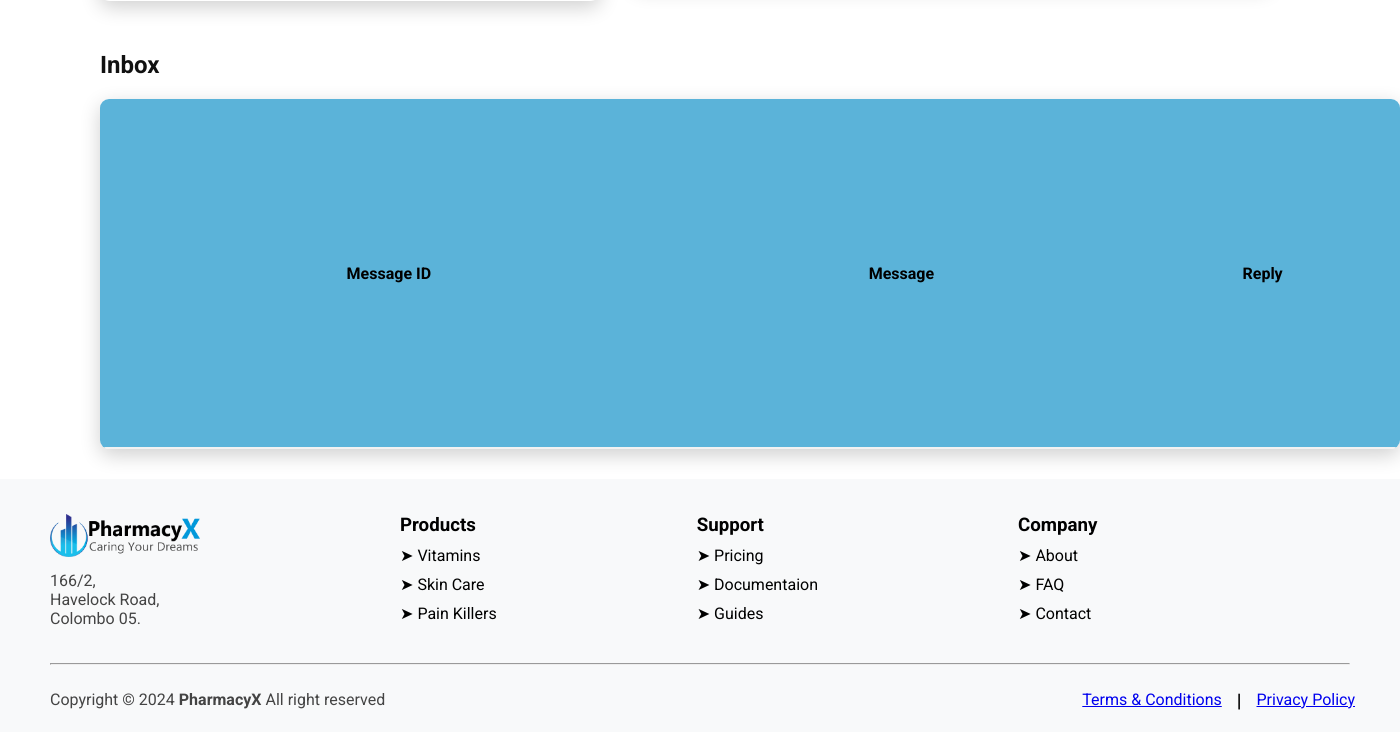
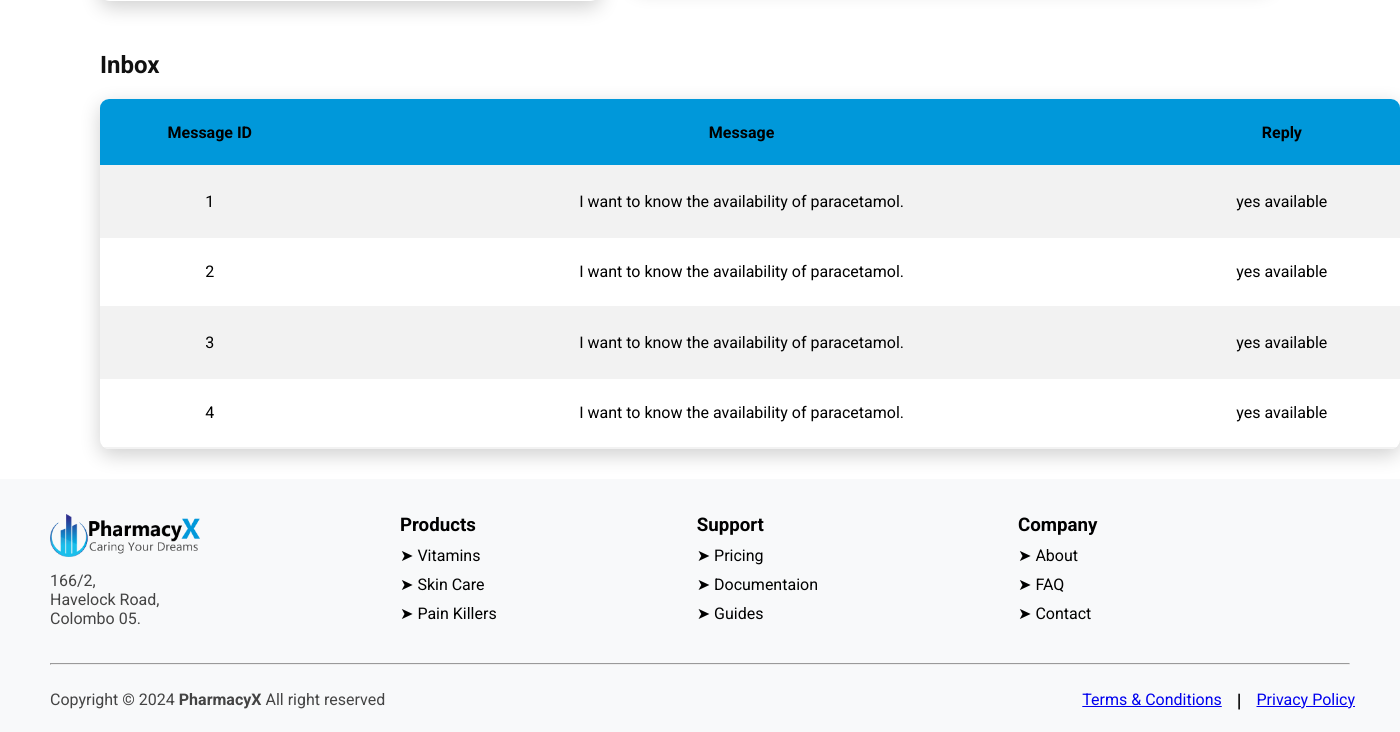
Before and after one commit to hasindu1998/Online_Pharmacy_Portal, a PHP site: page /my_account.php in a window 1400 px wide. Shown: the part 1095-1827 px from the top of the page. Run offline with PHP 8.4, Linux system fonts and the light colour scheme; a user stored in the database is signed in; data comes from the database, SQL or seed files in the repository; lists and menus that the app fills with data are empty.

Commit message:
create table

```diff
--- a/CSS/my_account.css
+++ b/CSS/my_account.css
@@ -198,26 +198,33 @@ p
     overflow: scroll;
 }
 
-.inbox-content table
+table
 {
     width: 100%;
     border-collapse: collapse;
+}
+
+table th
+{
+    background-color: #0098DA;
+    color: black;
+
+}
+
+table td
+{
     text-align: center;
 }
 
-.inbox-content table tr
+table tr
 {
     border-bottom: 2px solid #f2f2f2;
-
 }
 
-.inbox-content table tr th
+table tr:nth-child(even)
 {
-    background-color: #5bb3d9;
-    padding-top: 15px;
-    padding-bottom: 15px;
+    background-color: #f2f2f2;
 }
-
 
 h2.inbox
 {
--- a/my_account.php
+++ b/my_account.php
@@ -200,6 +200,27 @@ $profilePicUrl = isset($_SESSION['profilePic_url']) ? htmlspecialchars($baseProf
                     <th>Message</th>
                     <th>Reply</th>
                   </tr>
+                  <tr>
+                    <td>1</td>
+                    <td>I want to know the availability of paracetamol.</td>
+                    <td>yes available</td>
+                  </tr>
+                  <tr>
+                    <td>2</td>
+                    <td>I want to know the availability of paracetamol.</td>
+                    <td>yes available</td>
+                  </tr>
+                  <tr>
+                    <td>3</td>
+                    <td>I want to know the availability of paracetamol.</td>
+                    <td>yes available</td>
+                  </tr>
+                  <tr>
+                    <td>4</td>
+                    <td>I want to know the availability of paracetamol.</td>
+                    <td>yes available</td>
+                  </tr>
+
                 </table>
             </div>
      </div>
```
Also changed, not shown: Images/PrescriptionMessage/Prescription1.png (added).
